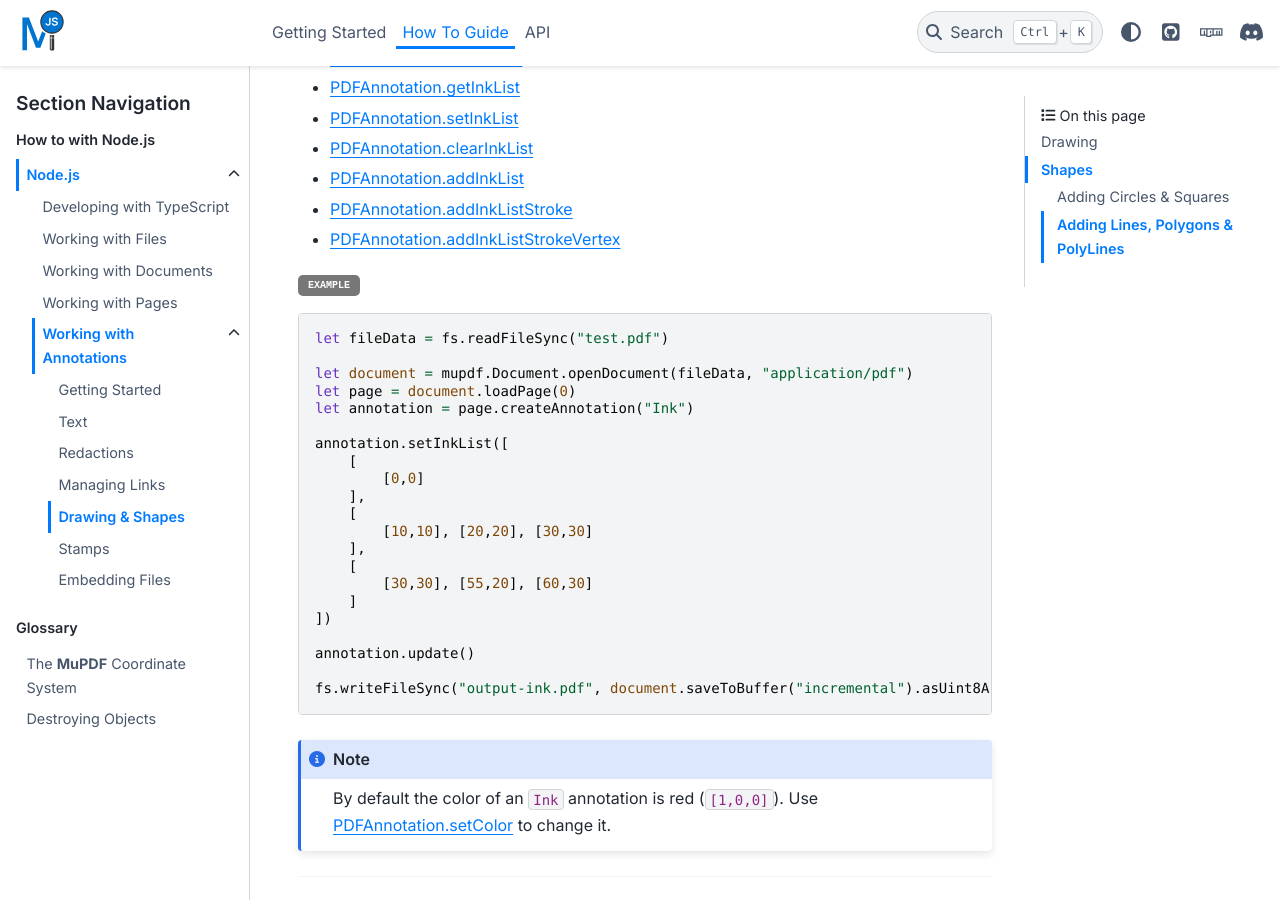
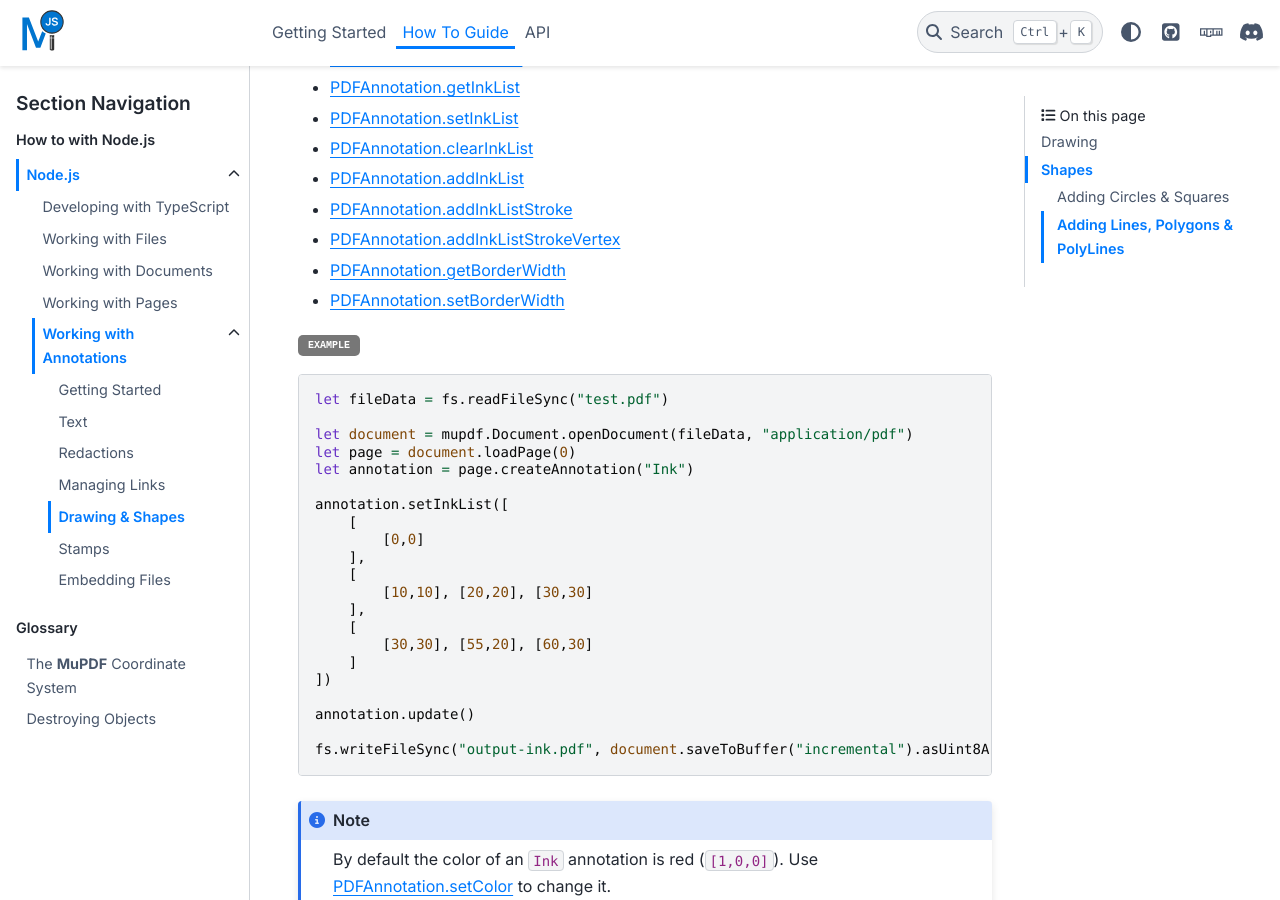
Before and after one commit to ArtifexSoftware/mupdf.js, a Sphinx documentation site: the page built from docs/how-to-guide/node/annotations/drawing-and-shapes/index.rst, in a window 1280 px wide and 900 px high, scrolled down 485 px. Built offline with Sphinx 7.4.7 and the PyData theme 0.15.4, drawn with Linux system fonts in a browser that asks for light colours.

```diff
--- a/docs/how-to-guide/node/annotations/drawing-and-shapes/index.rst
+++ b/docs/how-to-guide/node/annotations/drawing-and-shapes/index.rst
@@ -25,7 +25,8 @@ By using the following **JavaScript** methods you should be able to create and m
 - `PDFAnnotation.addInkList <https://mupdf.readthedocs.io/en/latest/mutool-run-js-api.html#addInkList>`_
 - `PDFAnnotation.addInkListStroke <https://mupdf.readthedocs.io/en/latest/mutool-run-js-api.html#addInkListStroke>`_
 - `PDFAnnotation.addInkListStrokeVertex <https://mupdf.readthedocs.io/en/latest/mutool-run-js-api.html#addInkListStrokeVertex>`_
-
+- `PDFAnnotation.getBorderWidth <https://mupdf.readthedocs.io/en/latest/mutool-object-pdf-annotation.html#getBorderWidth>`_
+- `PDFAnnotation.setBorderWidth <https://mupdf.readthedocs.io/en/latest/mutool-object-pdf-annotation.html#setBorderWidth>`_
 
 |example_tag|
 
--- a/docs/how-to-guide/node/document/index.rst
+++ b/docs/how-to-guide/node/document/index.rst
@@ -230,7 +230,7 @@ If you need to "bake" your document's annotations and/or widgets you can use the
 
 .. note::
 
-    See the :ref:`bake method in the core MuPDF JavaScript API <https://mupdf.readthedocs.io/en/latest/mutool-run-js-api.html#bake>`_ for full explanation & details.
+    See the `bake method in the core MuPDF JavaScript API <https://mupdf.readthedocs.io/en/latest/mutool-run-js-api.html#bake>`_ for full explanation & details.
 
 Searching a Document
 ------------------------------------------
```
